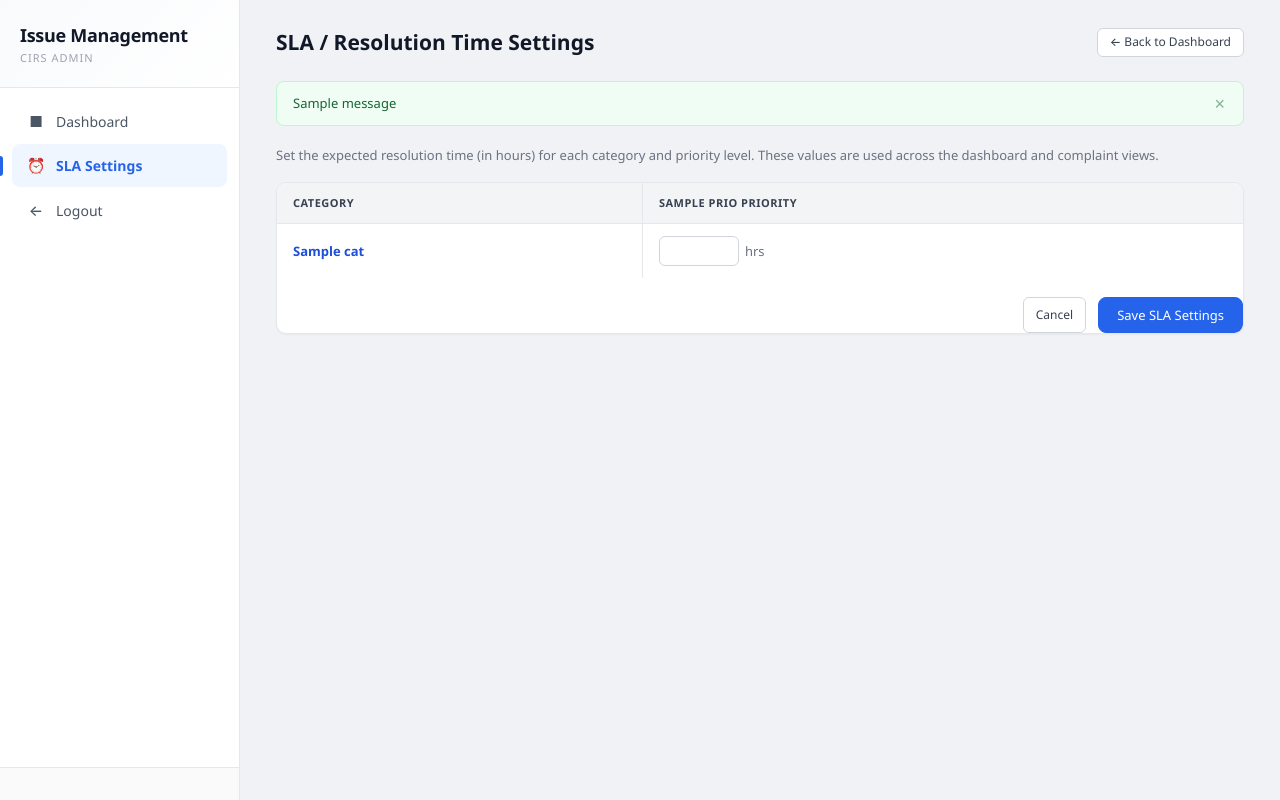
After one commit to roshni829/CIRS-mini-project, a Python web app: template cirs/templates/sla_settings.html in a window 1280 px wide. The commit adds this page. Run offline with Jinja, Linux system fonts and the light colour scheme; the template is opened without the code that fills it: most values are stand-ins (such as "Sample title", 1, 10 or a date in 2020); one stand-in notice (Sample message) is shown.

Commit message:
Add admin SLA settings: configurable resolution time per category/priority

```diff
--- a/cirs/templates/admin_dashboard.html
+++ b/cirs/templates/admin_dashboard.html
@@ -18,6 +18,10 @@
                 <a href="{{ url_for('admin_dashboard') }}" class="active">
                     <span class="icon">&#9632;</span>
                     <span>Dashboard</span>
+                </a>
+                <a href="{{ url_for('sla_settings') }}">
+                    <span class="icon">&#9200;</span>
+                    <span>SLA Settings</span>
                 </a>
                 <a href="{{ url_for('logout') }}">
                     <span class="icon">&larr;</span>
--- /dev/null
+++ b/cirs/templates/sla_settings.html
@@ -0,0 +1,125 @@
+<!DOCTYPE html>
+<html lang="en">
+<head>
+    <meta charset="UTF-8">
+    <meta name="viewport" content="width=device-width, initial-scale=1.0">
+    <title>SLA Settings - CIRS</title>
+    <link rel="stylesheet" href="{{ url_for('static', filename='style.css') }}">
+    <style>
+        .sla-table { width: 100%; border-collapse: collapse; }
+        .sla-table th, .sla-table td { padding: 12px 16px; border: 1px solid #e5e7eb; text-align: left; }
+        .sla-table thead th { background: #f3f4f6; font-weight: 600; color: #374151; }
+        .sla-table tbody tr:hover { background: #f9fafb; }
+        .sla-table .category-cell { font-weight: 600; color: #1d4ed8; }
+        .sla-input-wrap { display: flex; align-items: center; gap: 6px; }
+        .sla-input { width: 80px; padding: 6px 10px; border: 1px solid #d1d5db; border-radius: 6px;
+                     font-size: 14px; text-align: center; }
+        .sla-input:focus { outline: none; border-color: #2563eb; box-shadow: 0 0 0 2px rgba(37,99,235,0.15); }
+        .sla-unit { font-size: 13px; color: #6b7280; }
+        .priority-high  { color: #dc2626; font-weight: 600; }
+        .priority-medium { color: #d97706; font-weight: 600; }
+        .priority-low   { color: #6b7280; font-weight: 600; }
+        .sla-actions { display: flex; justify-content: flex-end; gap: 12px; margin-top: 20px; }
+        .page-header { display: flex; align-items: center; justify-content: space-between; margin-bottom: 24px; }
+        .page-header h2 { margin: 0; }
+        .hint { font-size: 13px; color: #6b7280; margin-bottom: 16px; }
+    </style>
+</head>
+<body>
+    <div class="page-wrapper">
+        <!-- Sidebar -->
+        <div class="sidebar">
+            <div class="sidebar-header">
+                <h1>Issue Management</h1>
+                <div class="subtitle">CIRS Admin</div>
+            </div>
+            <div class="sidebar-nav">
+                <a href="{{ url_for('admin_dashboard') }}">
+                    <span class="icon">&#9632;</span>
+                    <span>Dashboard</span>
+                </a>
+                <a href="{{ url_for('sla_settings') }}" class="active">
+                    <span class="icon">&#9200;</span>
+                    <span>SLA Settings</span>
+                </a>
+                <a href="{{ url_for('logout') }}">
+                    <span class="icon">&larr;</span>
+                    <span>Logout</span>
+                </a>
+            </div>
+            <div class="sidebar-footer">{{ session['name'] }}</div>
+        </div>
+
+        <!-- Main Content -->
+        <div class="main-content">
+            <div class="page-header">
+                <h2>SLA / Resolution Time Settings</h2>
+                <a href="{{ url_for('admin_dashboard') }}" class="btn btn-sm">← Back to Dashboard</a>
+            </div>
+
+            {% with messages = get_flashed_messages(with_categories=true) %}
+                {% if messages %}
+                    {% for category, message in messages %}
+                        <div class="alert alert-{{ category }}">
+                            {{ message }}
+                            <button class="close" onclick="this.parentElement.remove()">&times;</button>
+                        </div>
+                    {% endfor %}
+                {% endif %}
+            {% endwith %}
+
+            <p class="hint">
+                Set the expected resolution time (in hours) for each category and priority level.
+                These values are used across the dashboard and complaint views.
+            </p>
+
+            <div class="card">
+                <form method="POST" action="{{ url_for('sla_settings') }}">
+                    <input type="hidden" name="csrf_token" value="{{ csrf_token() }}">
+                    <div class="table-wrapper">
+                        <table class="sla-table">
+                            <thead>
+                                <tr>
+                                    <th>Category</th>
+                                    {% for prio in priorities %}
+                                    <th>
+                                        <span class="priority-{{ prio|lower }}">{{ prio }} Priority</span>
+                                    </th>
+                                    {% endfor %}
+                                </tr>
+                            </thead>
+                            <tbody>
+                                {% for cat in categories %}
+                                <tr>
+                                    <td class="category-cell">{{ cat }}</td>
+                                    {% for prio in priorities %}
+                                    <td>
+                                        <div class="sla-input-wrap">
+                                            <input
+                                                type="number"
+                                                name="hours_{{ cat }}_{{ prio }}"
+                                                class="sla-input"
+                                                value="{{ current[cat][prio] }}"
+                                                min="1"
+                                                max="720"
+                                                required
+                                            >
+                                            <span class="sla-unit">hrs</span>
+                                        </div>
+                                    </td>
+                                    {% endfor %}
+                                </tr>
+                                {% endfor %}
+                            </tbody>
+                        </table>
+                    </div>
+                    <div class="sla-actions">
+                        <a href="{{ url_for('admin_dashboard') }}" class="btn btn-sm">Cancel</a>
+                        <button type="submit" class="btn btn-primary">Save SLA Settings</button>
+                    </div>
+                </form>
+            </div>
+        </div>
+    </div>
+</body>
+</html>
```
Also changed, not shown: cirs/app.py (+102 -28 lines).
